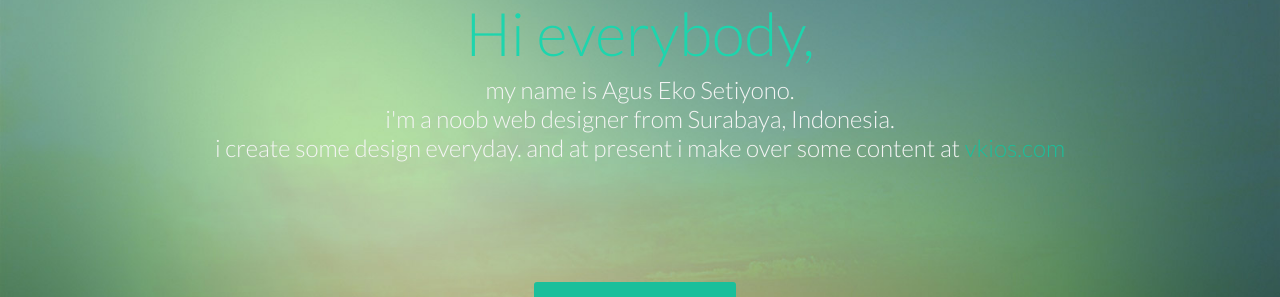
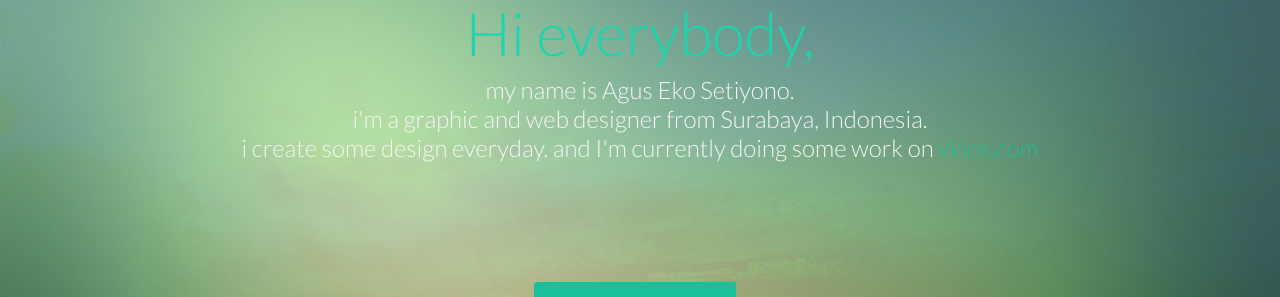
Before and after one commit to agusesetiyono/agusesetiyono.github.io, a Jekyll site: the page built from index.html, in a window 1280 px wide. Shown: the part 320-617 px from the top of the page. Built offline with Jekyll 4.4.1, drawn with Linux system fonts in a browser that asks for light colours; Markdown is read by kramdown in place of the engine named in the settings.

Commit message:
update content and link

```diff
--- a/index.html
+++ b/index.html
@@ -12,9 +12,8 @@ base_url: ""
 				<img src="img/me.jpg" alt="..." class="img-circle">
 		    <h1>Hi everybody, </h1>
 		    <p>my name is Agus Eko Setiyono. <br>
-		    i'm a noob web designer from Surabaya, Indonesia. <br>
-		    i create some design everyday. and at present i make over some content at <a href="">vkios.com</a></p>
-
+		    i'm a graphic and web designer from Surabaya, Indonesia. <br>
+		    i create some design everyday. and I'm currently doing some work on <a href="http://www.vkios.com">vkios.com</a></p>
 
 		    <a href="#work" class="btn-intro one">Some of my work</a>
 
@@ -81,9 +80,9 @@ base_url: ""
 			<div class="col-md-12 text-center">
 				<h2>Find me</h2>
 				<ul class="list-inline">
-					<li><a class="be" href="">behance</a></li>
-					<li><a class="fb" href="">facebook</a></li>
-					<li><a class="tw" href="">twitter</a></li>
+					<li><a class="be" href="http://be.net/bagusdesain">behance</a></li>
+					<li><a class="fb" href="https://www.facebook.com/agusekosetiyono">facebook</a></li>
+					<li><a class="tw" href="https://twitter.com/bagusDesain">twitter</a></li>
 				</ul>
 			</div>
 		</div>
```
